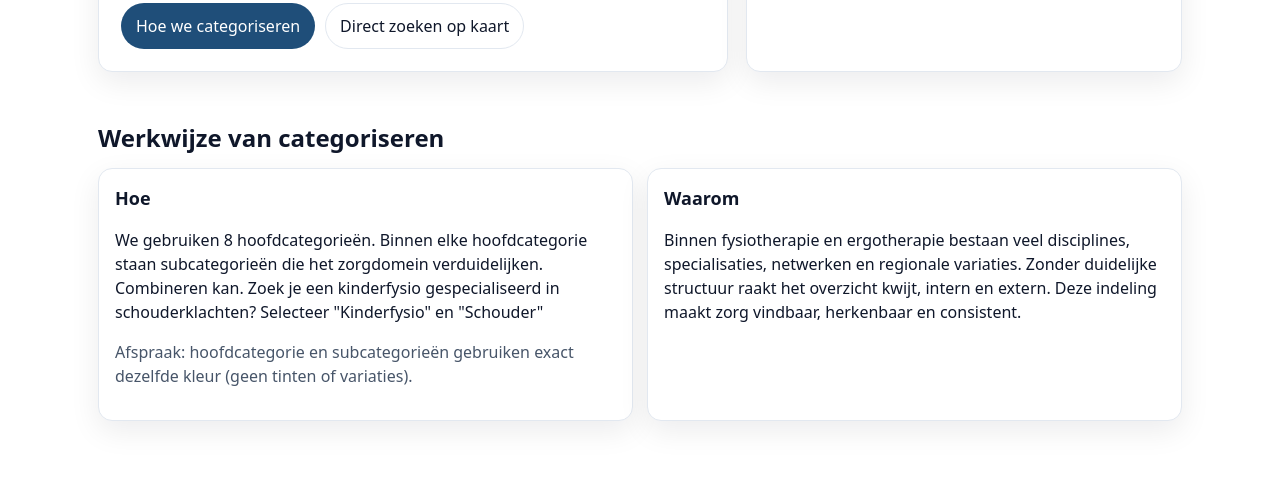
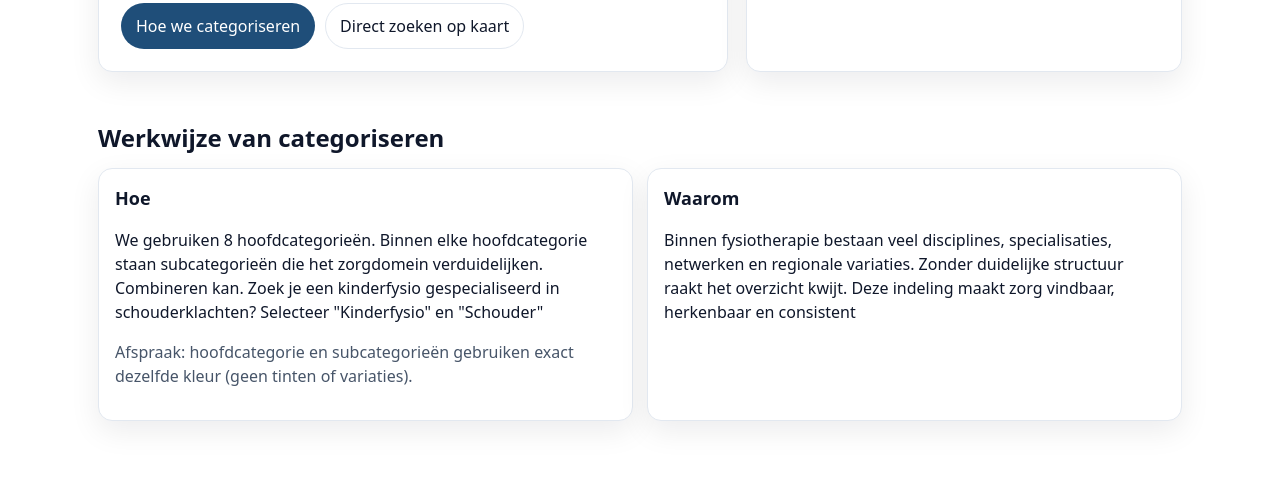
Before and after one commit to Pimvanballegooie/Fysiotherapie, a plain HTML site: page index.html in a window 1280 px wide. Shown: the part 321-799 px from the top of the page. Drawn offline with nearby package versions, Linux system fonts and the light colour scheme.

Commit message:
Refactor text in article section of index.html

```diff
--- a/index.html
+++ b/index.html
@@ -76,9 +76,9 @@
           <article class="card">
             <h3>Waarom</h3>
             <p>
-              Binnen fysiotherapie en ergotherapie bestaan veel disciplines, specialisaties, netwerken en regionale variaties.
-              Zonder duidelijke structuur raakt het overzicht kwijt, intern en extern. Deze indeling maakt zorg vindbaar,
-              herkenbaar en consistent.
+              Binnen fysiotherapie bestaan veel disciplines, specialisaties, netwerken en regionale variaties.
+              Zonder duidelijke structuur raakt het overzicht kwijt. Deze indeling maakt zorg vindbaar,
+              herkenbaar en consistent
             </p>
           </article>
         </div>
```
